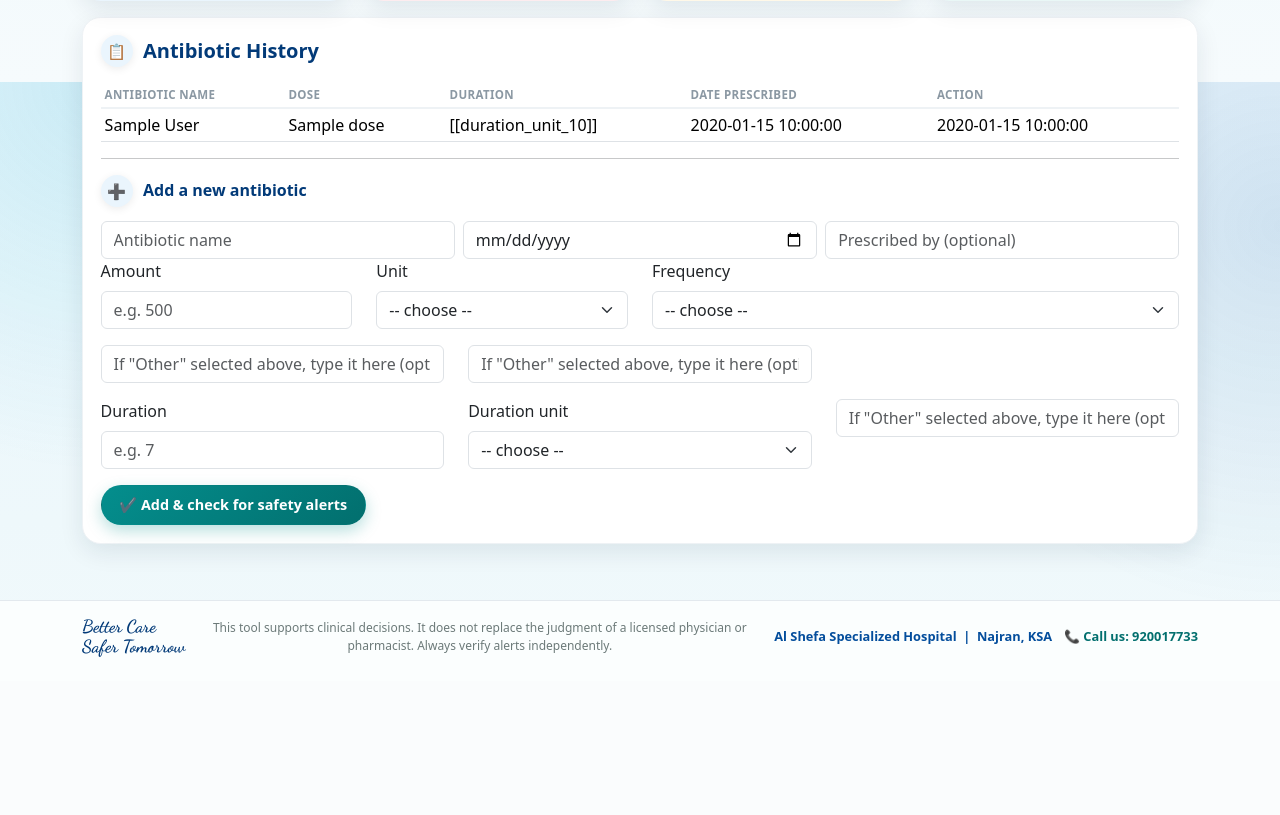
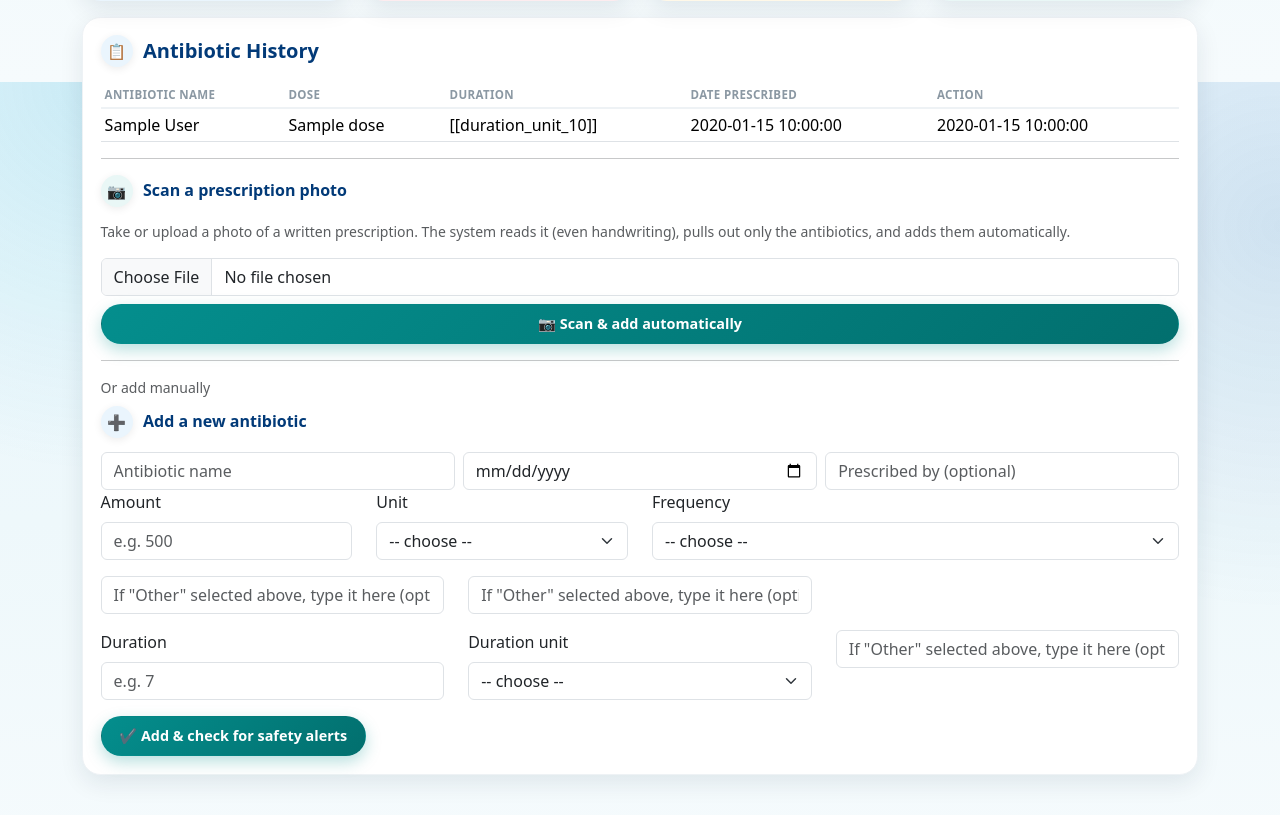
Before and after one commit to ahmedshafik217/MedGuard, a Flask app: template app/templates/owner/patient_detail.html in a window 1280 px wide. Shown: the part 718-1533 px from the top of the page. Before the commit the page ends 1375 px from the top, so only its background shows below. Run offline with Flask 3, Linux system fonts and the light colour scheme; the visitor is signed in with stand-in values (Sample User, id 1); tables that the repository leaves empty hold one stand-in row (values such as "Sample post"); the template is opened without the code that fills it: most values are stand-ins (such as "Sample title", 1, 10 or a date in 2020).

Commit message:
Add files via upload
replace older files with new uploaded files with the same name

```diff
--- a/app/templates/owner/patient_detail.html
+++ b/app/templates/owner/patient_detail.html
@@ -207,7 +207,10 @@
                 <td>{{ format_dose(r) or '—' }}</td>
                 <td>{{ format_duration(r) or '—' }}</td>
                 <td>{{ r.prescribed_date }}</td>
-                <td>{{ r.added_by }}</td>
+                <td>
+                    {{ r.added_by }}
+                    {% if r.source == 'photo_ai' %}<br><span class="pill-badge sev-unknown">📷 {{ t('scanned_from_photo') }}</span>{% endif %}
+                </td>
             </tr>
         {% endfor %}
         </tbody>
@@ -218,6 +221,31 @@
     {% endif %}
 
     <hr class="my-3">
+    <div class="section-card-head">
+        <span class="icon-badge theme-teal sm">📷</span>
+        <h6 class="mb-0">{{ t('scan_prescription_photo') }}</h6>
+    </div>
+    <p class="small text-muted">{{ t('scan_prescription_hint') }}</p>
+    <form method="post" action="{{ url_for('owner.scan_patient_antibiotic_photo', public_id=patient.public_id) }}"
+          enctype="multipart/form-data" id="prescription-scan-form">
+        <input type="hidden" name="csrf_token" value="{{ csrf_token() }}">
+        <input type="file" name="prescription_photo" accept="image/*" capture="environment" class="form-control mb-2" required>
+        <button type="submit" class="btn-pill btn-pill-solid w-100 justify-content-center" id="prescription-scan-submit">📷 {{ t('scan_and_add') }}</button>
+        <div id="prescription-scan-status" class="small text-muted mt-2" style="display:none">⏳ {{ t('scanning_in_progress') }}</div>
+    </form>
+    <script>
+        (function () {
+            var form = document.getElementById('prescription-scan-form');
+            if (!form) return;
+            form.addEventListener('submit', function () {
+                document.getElementById('prescription-scan-submit').setAttribute('disabled', 'disabled');
+                document.getElementById('prescription-scan-status').style.display = '';
+            });
+        })();
+    </script>
+
+    <hr class="my-3">
+    <div class="small text-muted mb-2">{{ t('or_add_manually') }}</div>
     <div class="section-card-head">
         <span class="icon-badge theme-blue sm">➕</span>
         <h6 class="mb-0">{{ t('add_antibiotic') }}</h6>
```
